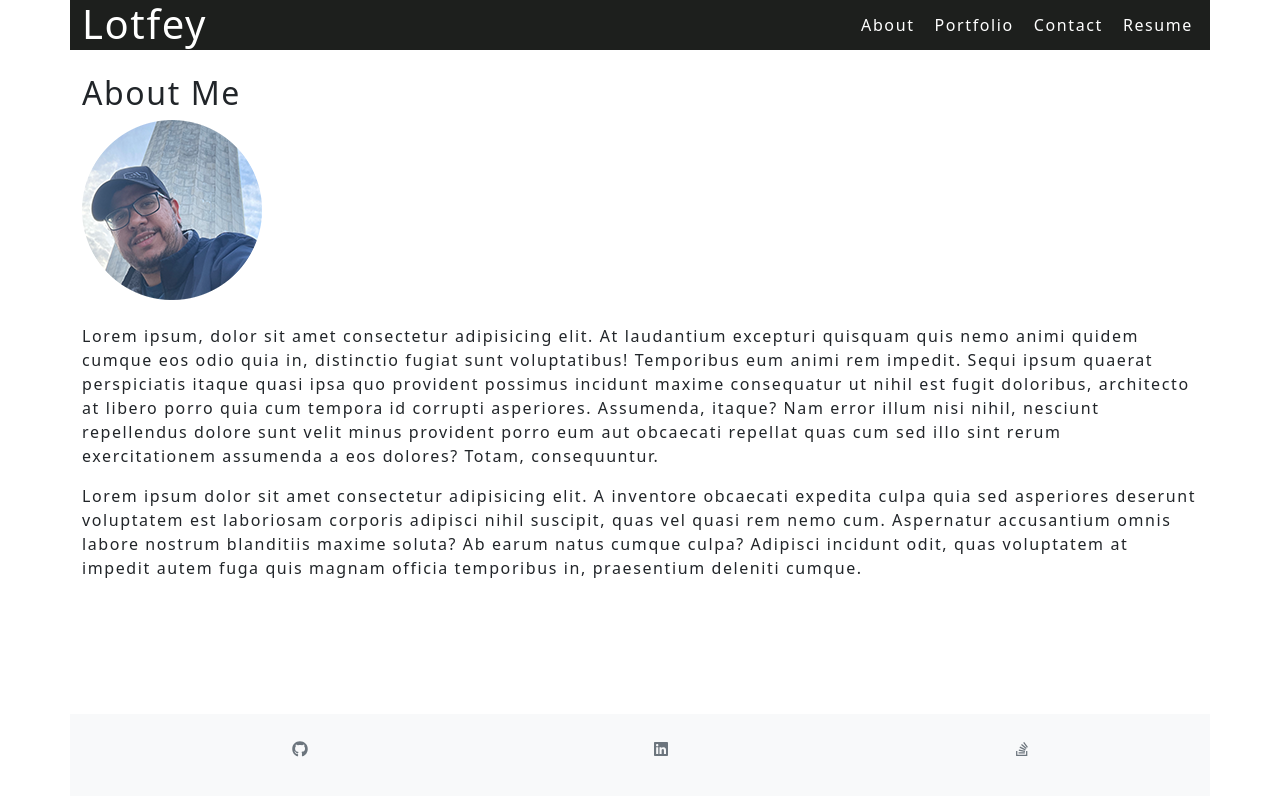
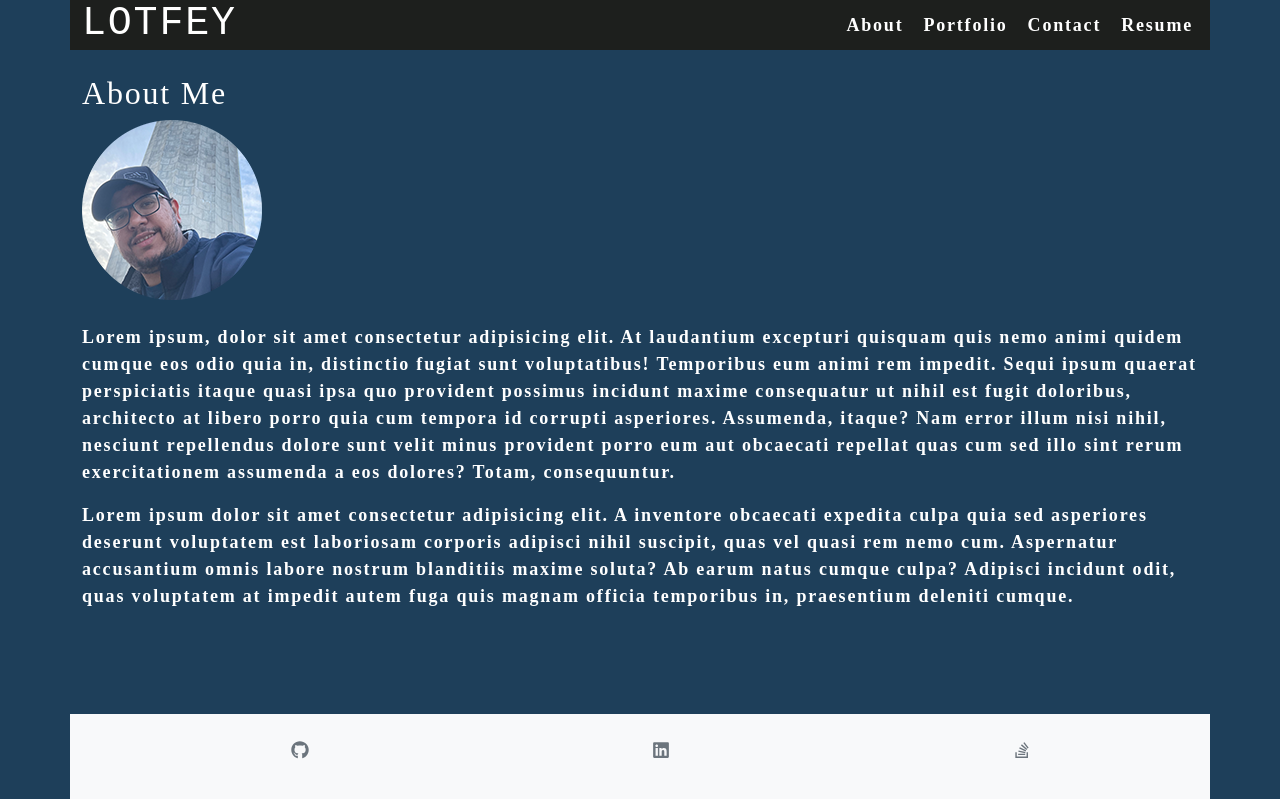
Before and after one commit to alotfey/Lotfey-React, a React (Create React App) app: page / in a window 1280 px wide. Built offline with nearby package versions, Linux system fonts and the light colour scheme.

Commit message:
add page deloy for github

```diff
--- a/package.json
+++ b/package.json
@@ -1,4 +1,5 @@
 {
+  "homepage": "https://alotfey.github.io/Lotfey-React/",
   "name": "lotfey-react",
   "version": "0.1.0",
   "private": true,
@@ -36,5 +37,8 @@
       "last 1 firefox version",
       "last 1 safari version"
     ]
+  },
+  "devDependencies": {
+    "gh-pages": "^3.2.3"
   }
 }
--- a/src/components/Nav.js
+++ b/src/components/Nav.js
@@ -4,7 +4,7 @@ function Nav({ currentPage, handlePageChange }) {
   return (
     <header className='container'>
       <div>
-          <h1><a href="/">Lotfey</a></h1>
+          <h1 className='logo'><a href="/">Lotfey</a></h1>
 
       </div>
       <nav>
--- a/src/components/pages/Contact.js
+++ b/src/components/pages/Contact.js
@@ -47,6 +47,7 @@ function Contact() {
 
   return (
     <div id="contact" className="container">
+      <div className="mb-4"></div>
       <form>
         <div className="mb-3">
           <label htmlFor="inputName">Name:</label>
--- a/src/components/pages/Resume.js
+++ b/src/components/pages/Resume.js
@@ -3,7 +3,28 @@ import React from 'react';
 function Resume() {
   return (
     <div id='resume' className='container'>
+      <div className="mb-4"></div>
       <h2>Resume</h2>
+      <p>download my  <a href="#">Resume</a></p>
+      <h3>Front-end proficient</h3>
+      <ul className='frontend'>
+        <li>HTML</li>
+        <li>CSS</li>
+        <li>Javascript</li>
+        <li>React</li>
+        <li>Bootstrap</li>
+      </ul>
+      <h3>Back-end proficient</h3>
+      <ul className='backend'>
+        <li>APIs</li>
+        <li>Node</li>
+        <li>Express</li>
+        <li>MySQL</li>
+        <li>NoSQL</li>
+        <li>REST</li>
+        <li>GraphQl</li>
+      </ul>
+
     </div>
   );
 }
--- a/src/index.css
+++ b/src/index.css
@@ -2,6 +2,9 @@
     padding: 0;
     margin: 0;
     box-sizing: border-box;
+  }
+  html {
+    background: #fff;
   }
   body {
     margin: 0;
@@ -10,7 +13,7 @@
     line-height: 1.5;
     font-size: 18px;
     letter-spacing: 0.1em;
-    background: #113d61;
+    background: #1e3f5a;
     color: #ffff;
     font-family: 'Poiret One', cursive;
   }
@@ -36,7 +39,10 @@
     align-items: center;
     justify-content: space-around;
   }
-
+  .logo {
+    font-family: 'Courier New', Courier, monospace;
+    text-transform:uppercase;
+  }
   ul a {
     color: white;
   }
@@ -65,3 +71,11 @@
   form {
       width: 50%;
   }
+
+
+  /* Resume CSS */
+
+  .frontend , .backend {
+    list-style: circle;
+    display: block;
+  }
--- a/src/index.js
+++ b/src/index.js
@@ -1,9 +1,10 @@
 import React from 'react';
 import ReactDOM from 'react-dom';
-import './index.css';
 import App from './App';
 import reportWebVitals from './reportWebVitals';
 import 'bootstrap/dist/css/bootstrap.min.css';
+import './index.css';
+
 ReactDOM.render(
   <React.StrictMode>
     <App />
```
Also changed, not shown: src/components/Project.js (added), 1 other file (tests, documents, lock files or other folders).
